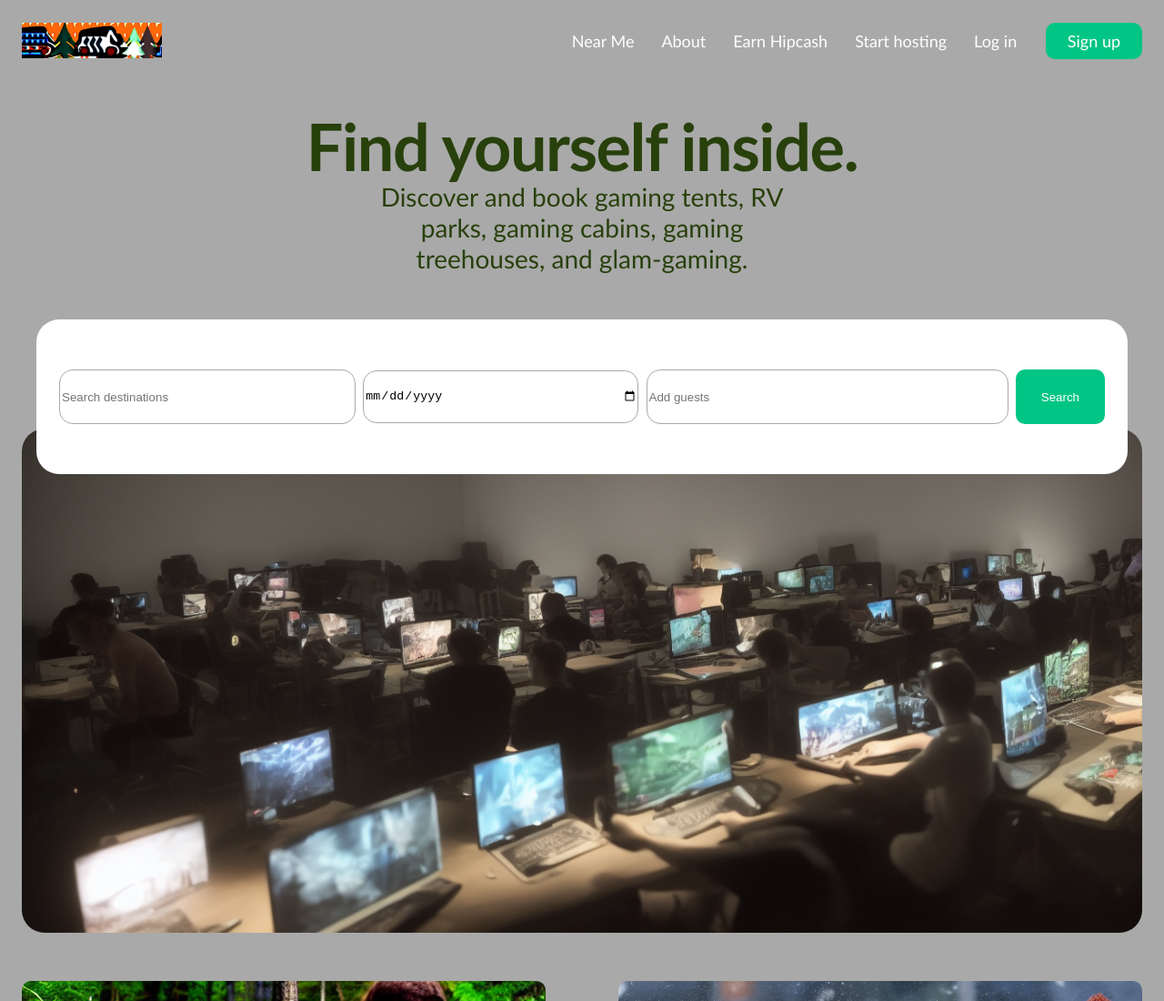
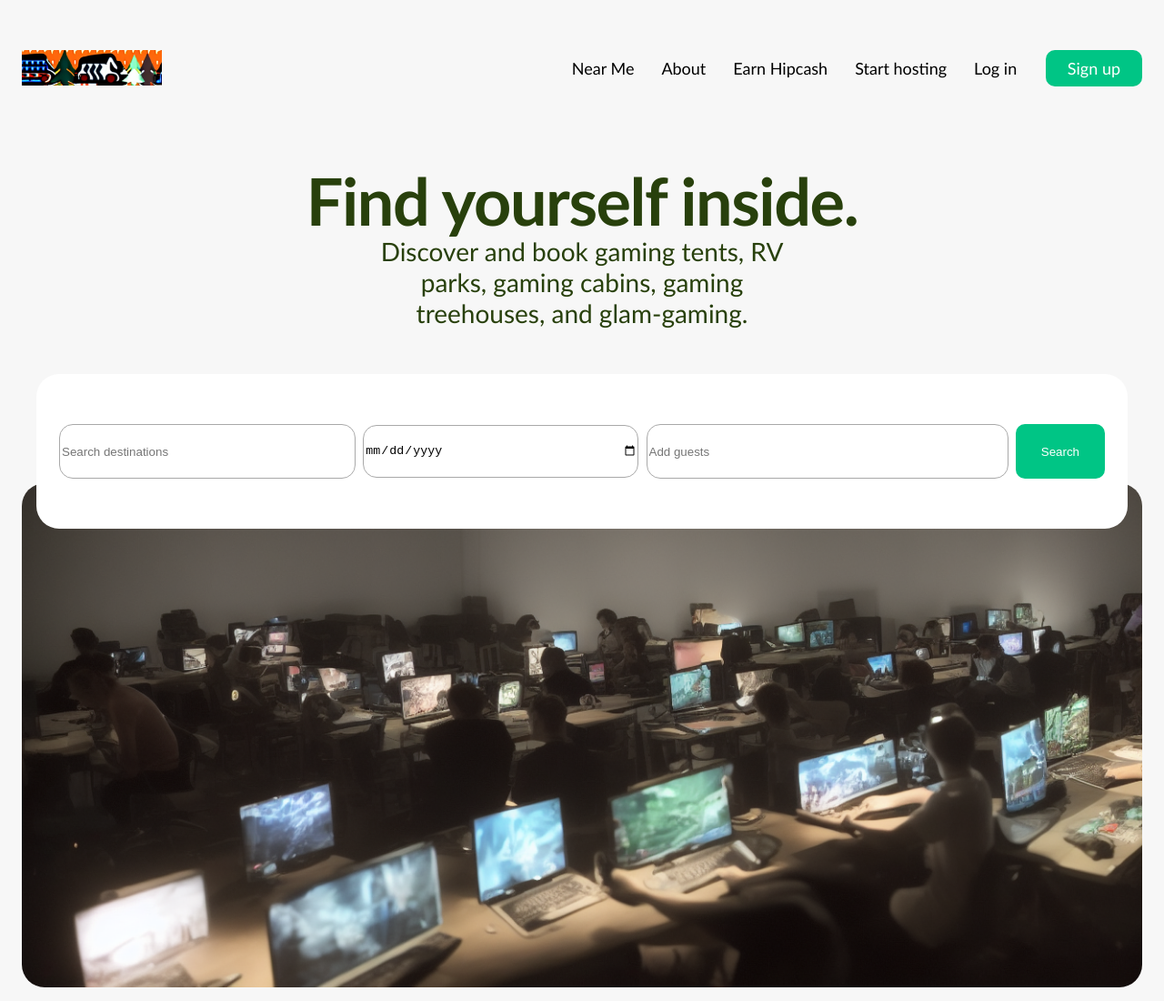
Before and after one commit to BenjaminWilson13/pixelPerfectClone, a plain HTML site: page index.html in a window 1280 px wide. Shown: the top 1100 px of the page at 91% size. Drawn offline with Linux system fonts and the light colour scheme.

Commit message:
second commit

```diff
--- a/styles.css
+++ b/styles.css
@@ -1,5 +1,5 @@
 html{
-    background-color: darkgray;
+    background-color: rgb(247, 247, 247);
     font-family: Calibri, 'Helvetica', Arial, sans-serif;
 }
 
@@ -10,6 +10,8 @@ body {
 }
 
 .nav_bar{
+    position: sticky;
+    top:0;
     margin-top: 25px;
     display: grid;
     justify-content: center;
@@ -18,7 +20,9 @@ body {
     grid-template-columns: 1fr 9fr 1fr;
     grid-template-rows: 1fr;
     font-size: 18px;
-
+    z-index: 10;
+    background-color: rgb(247, 247, 247);
+    padding: 30px 0px;
 }
 
 .page-logo {
@@ -44,13 +48,16 @@ body {
 .nav_buttons {
     display: flex;
     flex-direction: row;
-    color: white;
+    color: black;
     width: fit-content;
     height: 27px;
     justify-self: right;
     align-items: center;
     margin: 0;
     margin-right: 15px;
+    font-size: 18px;
+    font-weight: 400;
+    line-height: 24px;
 }
 
 .nav_buttons> nav {
```
